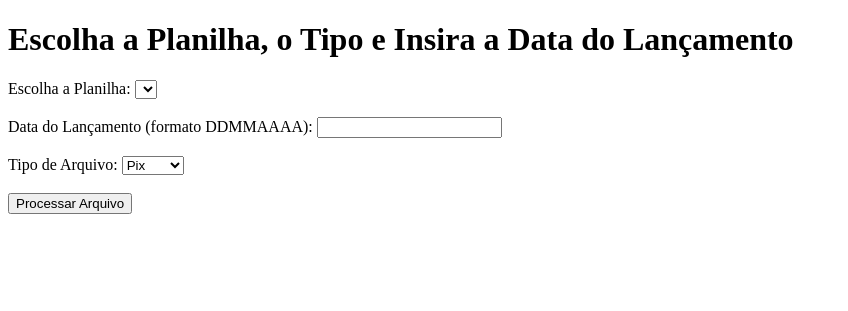
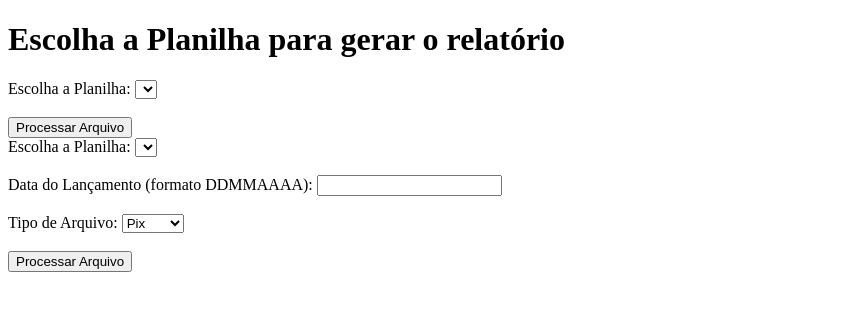
Before and after one commit to leuhsouza/conciliador_contabil, a Flask app: page /pix in a window 1280 px wide. Shown: the top 311 px of the page, without its empty margins (0-848 px from the left). Run offline with Flask 3, Linux system fonts and the light colour scheme; lists and menus that the app fills with data are empty; parts of the project's set-up code (start-up, migrations or seed data) failed here and were passed over.

Commit message:
feat: pix process

```diff
--- a/app.py
+++ b/app.py
@@ -3,7 +3,7 @@ import sqlite3
 import pandas as pd
 from services.data_cleaning import process_excel, process_excel_varias_contas , process_lote
 from services.pixtxt import processar_lancamentos
-from services.rel_pix import process_excel
+from services.rel_pix import process_excel_pix
 import os
 from dotenv import load_dotenv
 from datetime import datetime
@@ -139,6 +139,15 @@ def arquivo_pix():
         return render_template('pix_select_sheet.html', sheet_names=sheet_names, file_path=file_path)
 
     return render_template('pix_select_sheet.html')
+
+@app.route('process_rel_pix', methods=['POST'])
+def process_pix():
+    file_path = request.form.get('file_path')
+    sheet_name = request.form.get('sheet_name')
+
+
+    if file_path and sheet_name:
+        conteudo = process_excel_pix(file_path, sheet_name)
 
 @app.route('/process_pix', methods=['POST'])
 def process_pix():
--- a/services/rel_pix.py
+++ b/services/rel_pix.py
@@ -80,7 +80,7 @@ def criar_tabela_dinamica(df, output_file):
 
     print(f"Tabela dinâmica com subtotais salva com sucesso em: {output_file}")
 
-def process_excel():
+def process_excel_pix():
     input_file = select_file("Selecione o arquivo principal:")
     if not input_file:
         print("Nenhum arquivo selecionado.")
@@ -173,4 +173,4 @@ def process_excel():
     criar_tabela_dinamica(df, output_file)
 
 if __name__ == "__main__":
-    process_excel()
+    process_excel_pix()
--- a/templates/pix_select_sheet.html
+++ b/templates/pix_select_sheet.html
@@ -5,7 +5,18 @@
     <title>Escolha de Planilha</title>
 </head>
 <body>
-    <h1>Escolha a Planilha, o Tipo e Insira a Data do Lançamento</h1>
+    <h1>Escolha a Planilha para gerar o relatório</h1>
+    <form action ="/process_excel_pix" method="post">
+        <input type="hidden" name="file_path" value="{{ file_path }}">
+        <label for="sheet_name">Escolha a Planilha:</label>
+        <select name="sheet_name" id="sheet_name" required>
+            {% for sheet in sheet_names %}
+                <option value="{{ sheet }}">{{ sheet }}</option>
+            {% endfor %}
+        </select>
+        <br><br>
+        <button type="submit">Processar Arquivo</button>
+    </form>
     <form action="/process_pix" method="post">
         <input type="hidden" name="file_path" value="{{ file_path }}">
         <label for="sheet_name">Escolha a Planilha:</label>
```
